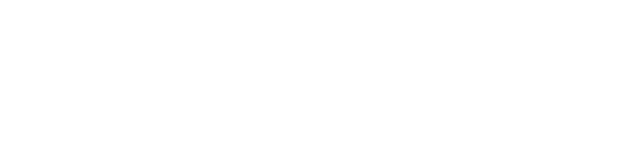
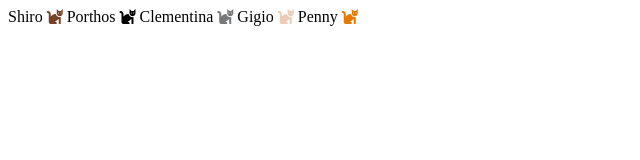
Before and after one commit to Gandalf93/js-es6-cats, a plain HTML site: page index.html in a window 1280 px wide. Shown: the whole page, without its empty margins (0-640 px from the left). Drawn offline with Linux system fonts and the light colour scheme.

Commit message:
add-stampa-gatti

```diff
--- a/index.html
+++ b/index.html
@@ -5,8 +5,10 @@
     <meta http-equiv="X-UA-Compatible" content="IE=edge">
     <meta name="viewport" content="width=device-width, initial-scale=1.0">
     <title>js gatti</title>
+    <link rel="stylesheet" href="https://cdnjs.cloudflare.com/ajax/libs/font-awesome/5.15.3/css/all.min.css" integrity="sha512-iBBXm8fW90+nuLcSKlbmrPcLa0OT92xO1BIsZ+ywDWZCvqsWgccV3gFoRBv0z+8dLJgyAHIhR35VZc2oM/gI1w==" crossorigin="anonymous" referrerpolicy="no-referrer" />
 </head>
 <body>
-    <script type="text/javascript" src="js/script.js"></script>
+    <div id="container"></div>
+    <script src="js/script.js"></script>
 </body>
 </html>
--- a/js/script.js
+++ b/js/script.js
@@ -2,3 +2,46 @@
 // Tramite il forEach(), stampare in pagina tutti i gattini, ciascuno con il proprio colore e il proprio nome.
 // Milestone 2 Dividere i gatti in due contenitori distinti in base al sesso e aggiungere a fianco di ogni gattino un fiocco colorato di rosa, se femmina, o di blu, se maschio. Il colore del fiocco deve essere più tenue se il gatto è più giovane, più scuro se il gatto è più vecchio.
 // Milestone 3 Creare un nuovo array con prima tutti i gattini femmina e poi tutti i gattini maschio, inserendo solamente nome, colore e opacità del fiocco per ogni gatto.
+
+const gatti = [
+    {
+        nome: 'Shiro',
+        eta: 9,
+        colore: ' #774127',
+        sesso: 'female'
+    },
+    {
+        nome: 'Porthos',
+        eta: 8,
+        colore: '#000000',
+        sesso: 'male'
+    },
+    {
+        nome: 'Clementina',
+        eta: 7,
+        colore: '#77787A',
+        sesso: 'female'
+    },
+    {
+        nome: 'Gigio',
+        eta: 2,
+        colore: '#EBCCB6',
+        sesso: 'male'
+    },
+    {
+        nome: 'Penny',
+        eta: 8,
+        colore: '#E87801' ,
+        sesso: 'female'
+    },
+];
+
+// Tramite il forEach(), stampare in pagina tutti i gattini, ciascuno con il proprio colore e il proprio nome.
+gatti.forEach((element) => {
+    document.getElementById("container").innerHTML += `
+    ${element.nome} <i class="fas fa-cat" style="color:${element.colore}"></i>
+    `;
+    //  console.log(`
+    //  ${element.nome}'s color is ${element.colore}
+    //  `);
+});
```
